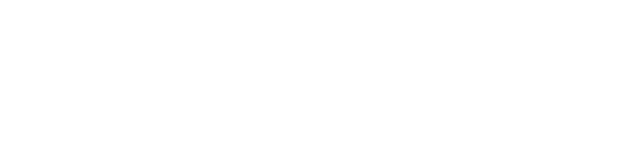
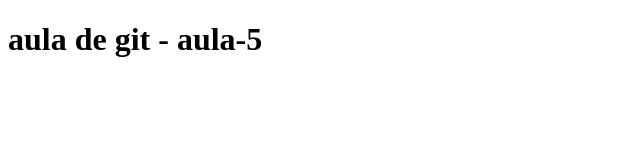
Before and after one commit to PedroLSalDev/aula-cinco-git, a plain HTML site: page index.html in a window 1280 px wide. Shown: the whole page, without its empty margins (0-640 px from the left). Drawn offline with Linux system fonts and the light colour scheme.

Commit message:
alteracao no index html

```diff
--- a/index.html
+++ b/index.html
@@ -6,6 +6,6 @@
     <title>Aula de Git</title>
 </head>
 <body>
-
+   <h1>aula de git - aula-5</h1>
 </body>
 </html>
```
